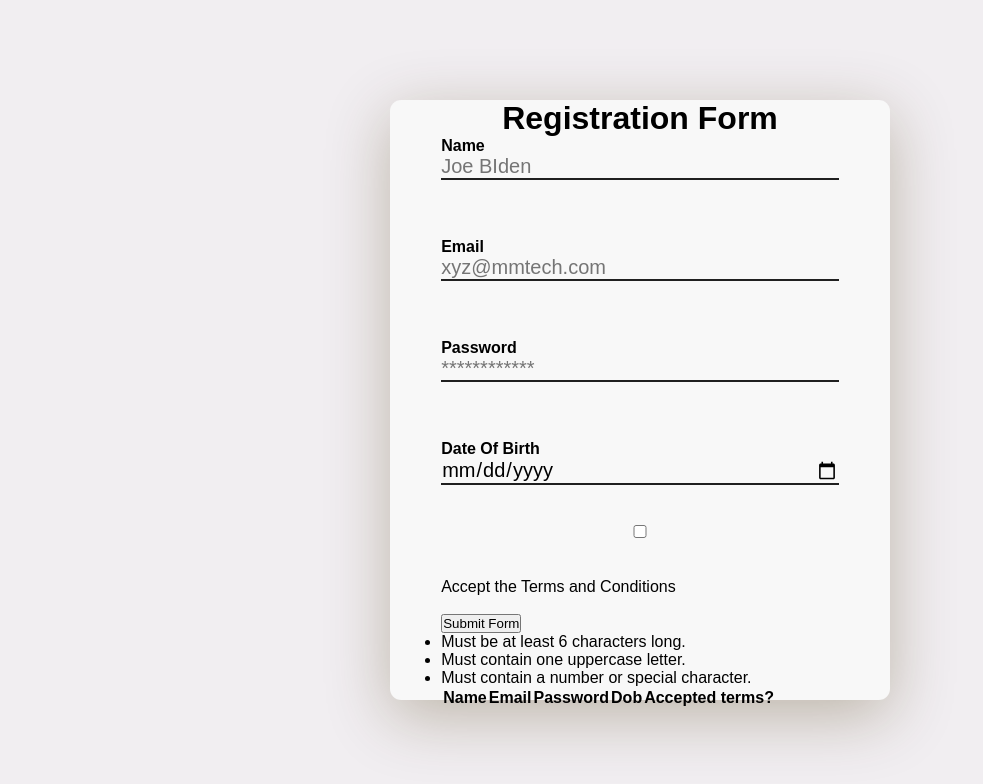
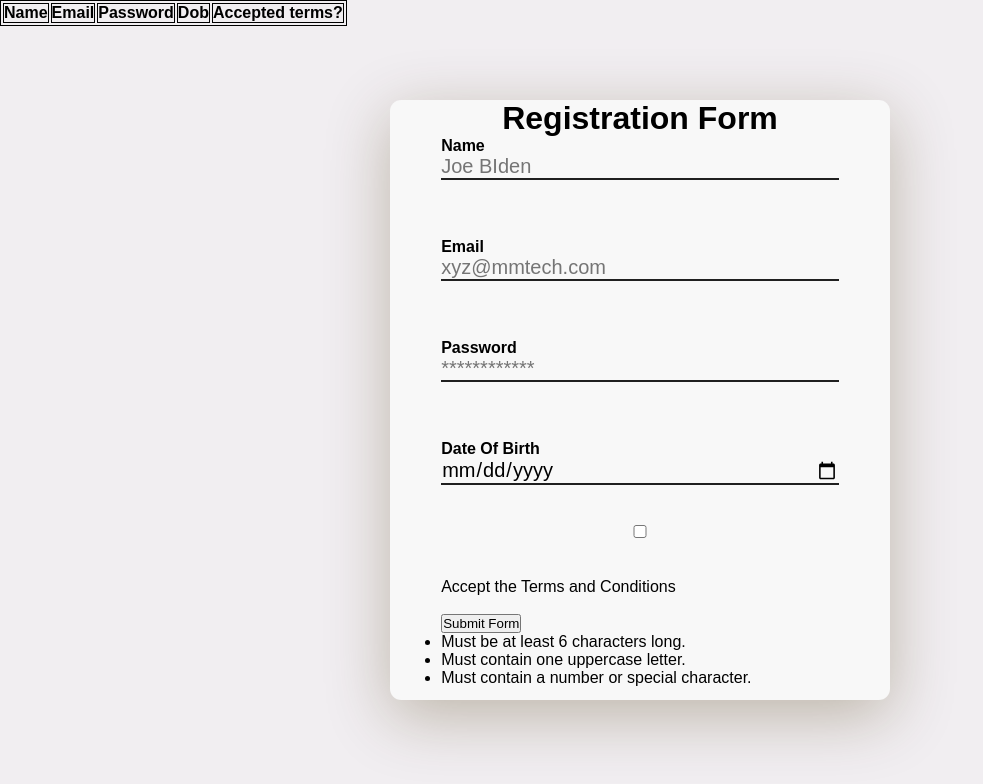
Before and after one commit to harishs123/wd101, a plain HTML site: page index.html in a window 1280 px wide. Shown: the whole page, without its empty margins (0-983 px from the left). Drawn offline with Linux system fonts and the light colour scheme.

Commit message:
Update index.html

```diff
--- a/index.html
+++ b/index.html
@@ -75,6 +75,9 @@ body{
     padding: 0%;
     left: 20%;
   }
+  table, th, td {
+  border: 1px solid;
+}
 
     </style>
 </head>
@@ -111,9 +114,20 @@ body{
         <li>  Must contain a number or special character.</li>
             </ul>
 
+         <!-- <table>
+
+              <thead>
+                  <tr>
+                      <th colspan='5'>Entries</th>
+                  </tr>
+              </thead>
+          </table>-->
+
+        </div>
+
+<div id="x-data"></div>
 
 
-<div id="x-data"></div>
 
 
   </div>
```
